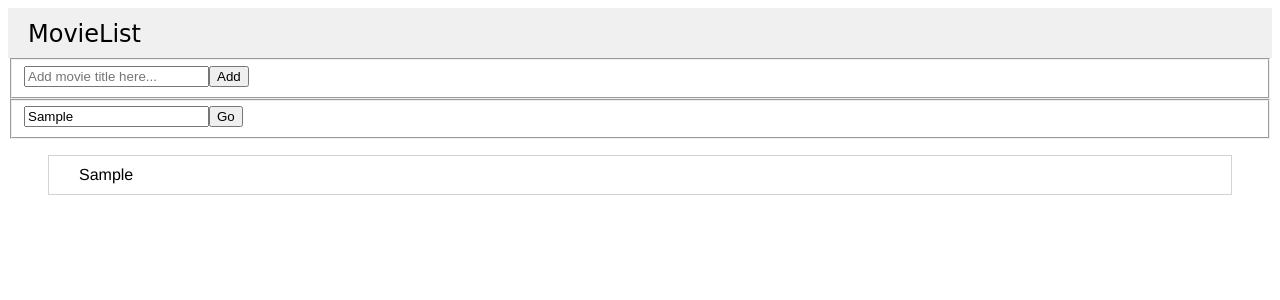
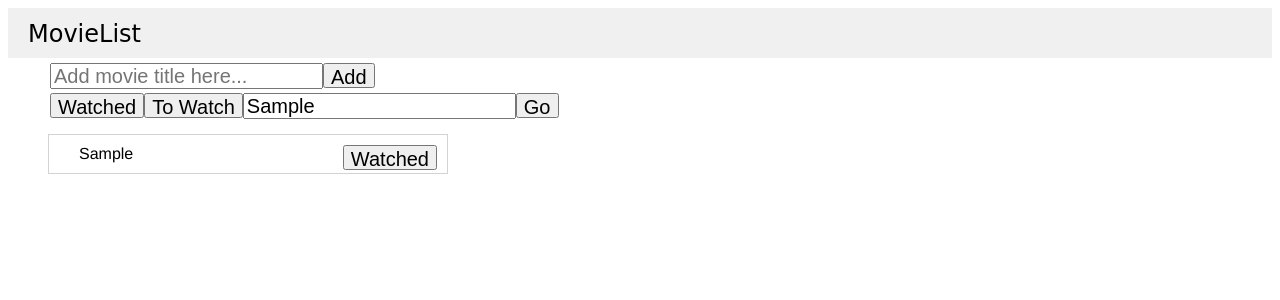
Before and after one commit to clfhhc/sampleMovieList, a React app: page / in a window 1280 px wide. Both pictures are taken after typing "Sample", "Sample" into the empty fields and a click on the button "Add". Shown: the top 300 px of the page. Built offline with nearby package versions, Linux system fonts and the light colour scheme.

Commit message:
Improve the formatting

```diff
--- a/src/js/components/ListEntry.jsx
+++ b/src/js/components/ListEntry.jsx
@@ -7,6 +7,7 @@ const ListEntry = (props) => (
         <span>
             {props.movie.title}
         </span>
+        <button>Watched</button>
     </li>
 );
 
--- a/src/js/components/Search.jsx
+++ b/src/js/components/Search.jsx
@@ -16,6 +16,7 @@ class Search extends React.Component {
         this.state = {
             filterString:'',
             addString: '',
+            Page: 'watched',
             timeoutID: null
         };
 
@@ -29,7 +30,10 @@ class Search extends React.Component {
     }
 
     addMovieOnString(){
-        this.props.addMovie({title: this.state.addString});
+        this.props.addMovie({
+            title: this.state.addString,
+            watched: false
+        });
         this.filterMoviesOnString(this.state.filterString);
     }
 
@@ -90,7 +94,9 @@ class Search extends React.Component {
                         Add
                     </button>
                 </fieldset>
-                <fieldset>
+                <fieldset className="filter-form">
+                    <button>Watched</button>
+                    <button>To Watch</button>
                     <input name="filter-title"
                     type="text"
                     placeholder="Search..."
--- a/src/main.css
+++ b/src/main.css
@@ -1,7 +1,6 @@
 nav {
     background-color: #d3d3d357;
     height: 50px;
-
 }
 
 h1 {
@@ -12,11 +11,52 @@ h1 {
     padding-top: 12px
 }
 
+.search span{
+    float: left;
+    border: 1px solid lightgrey;
+    font-size: 20px;
+    height: 25px;
+    width: 100px;
+}
+
+.search input {
+    float: left;
+    height: 20px;
+    font-size: 20px;
+}
+
+.search button {
+    float:left;
+    font-size: 20px;
+    height: 25px;
+    border-style: solid lightgrey;
+}
+
+
+form.search {
+    margin: 0;
+    padding-left: 40px;
+    padding-right: 40px;
+    display: block;
+}
+
+fieldset {
+    border: none;
+    height: 25px;
+    padding-bottom: 0;
+    padding: 0;
+    margin-bottom: 5px;
+    margin-top: 5px;
+}
+
 ul {
+    max-width: 400px;
     list-style-type: none;
     padding-right: 40px;
     padding-left: 40px;
 }
+
+
 
 .movie-list-entry {
     margin-left: auto;
@@ -29,3 +69,10 @@ ul {
     font-family: Helvetica, sans-serif;
     margin-left: 20px;
 }
+
+.movie-list-entry button {
+    float: right;
+    border-style: 1px solid lightgrey;
+    height: 25px;
+    font-size: 20px;
+}
```
